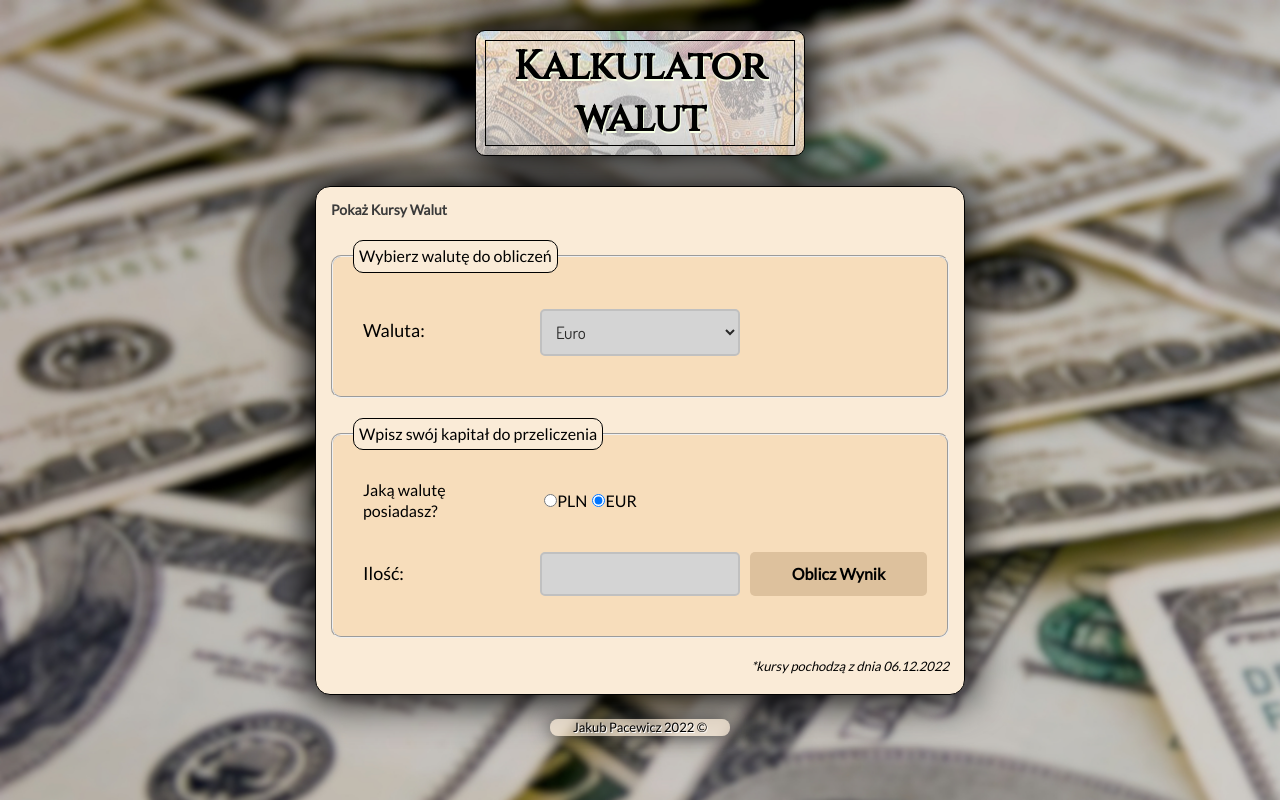
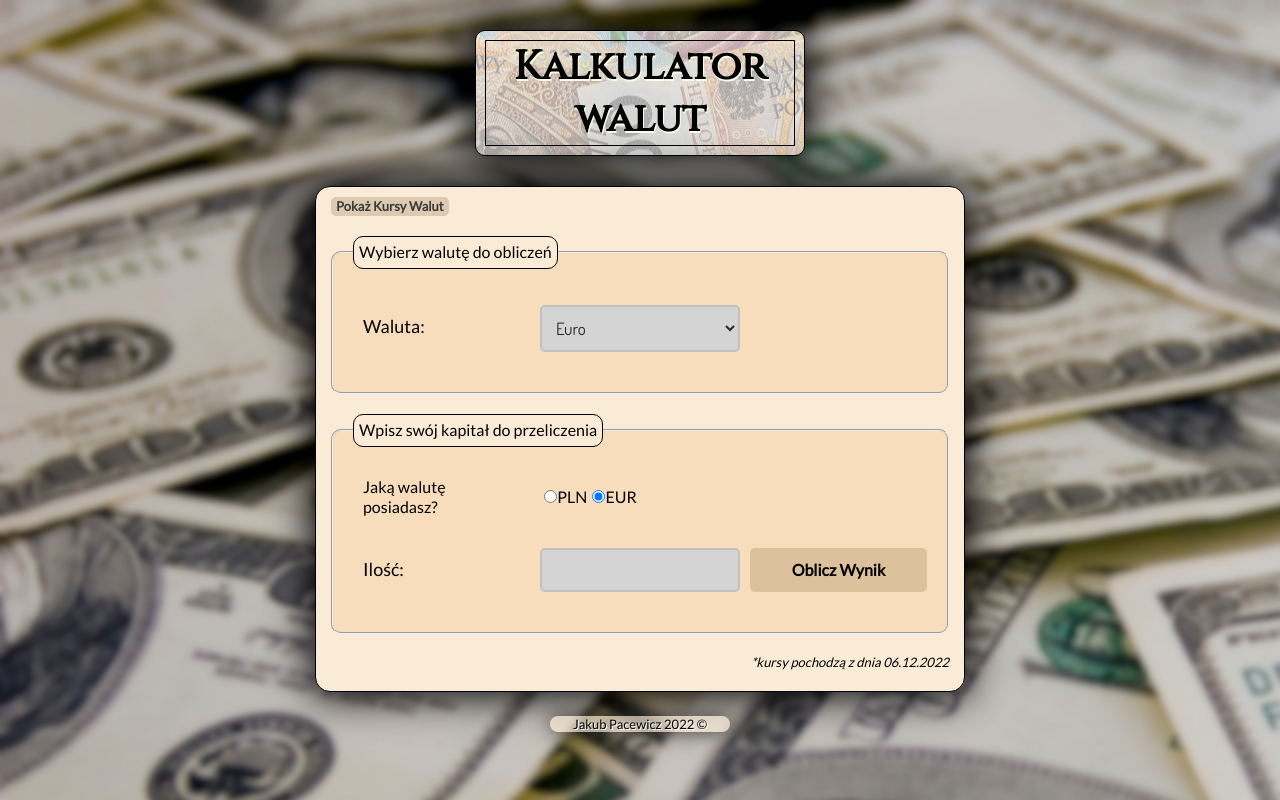
Before and after one commit to pecet3/currencyConverter-react, a React (Create React App) app: page / in a window 1280 px wide. Built offline with nearby package versions, Linux system fonts and the light colour scheme.

Commit message:
changed transition in submit button, styled rates button

```diff
--- a/src/App/Form/style.css
+++ b/src/App/Form/style.css
@@ -103,7 +103,7 @@
     background-color: hsl(34, 48%, 74%);
     border-radius: 5px;
     color: rgb(0, 0, 0);
-    transition: .5s;
+    transition: .3s;
     margin-left: 10px;
     font-weight: 600;
 
--- a/src/App/RatesButton/style.css
+++ b/src/App/RatesButton/style.css
@@ -1,15 +1,18 @@
 .ratesButton{
     border:none;
-    padding: 10px 0 10px 0;
-    margin-bottom:-10px;
-    background-color: transparent;
+    padding: 2px 5px;
+    margin-top: 5px;
+    background-color: hsl(34, 37%, 78%);
+    border-radius: 5px;
     font-weight: 600;
-    font-size: 14px;
-    transition: .4s;
+    font-size: 13px;
+    transition: .3s;
     color: rgb(59, 59, 59);
+
 }
 
 .ratesButton:hover{
     cursor: pointer;
-    transform: scale(1.05);
+    transform: scale(1.025);
+    background-color: hsl(35, 37%, 75%);
 }
```
